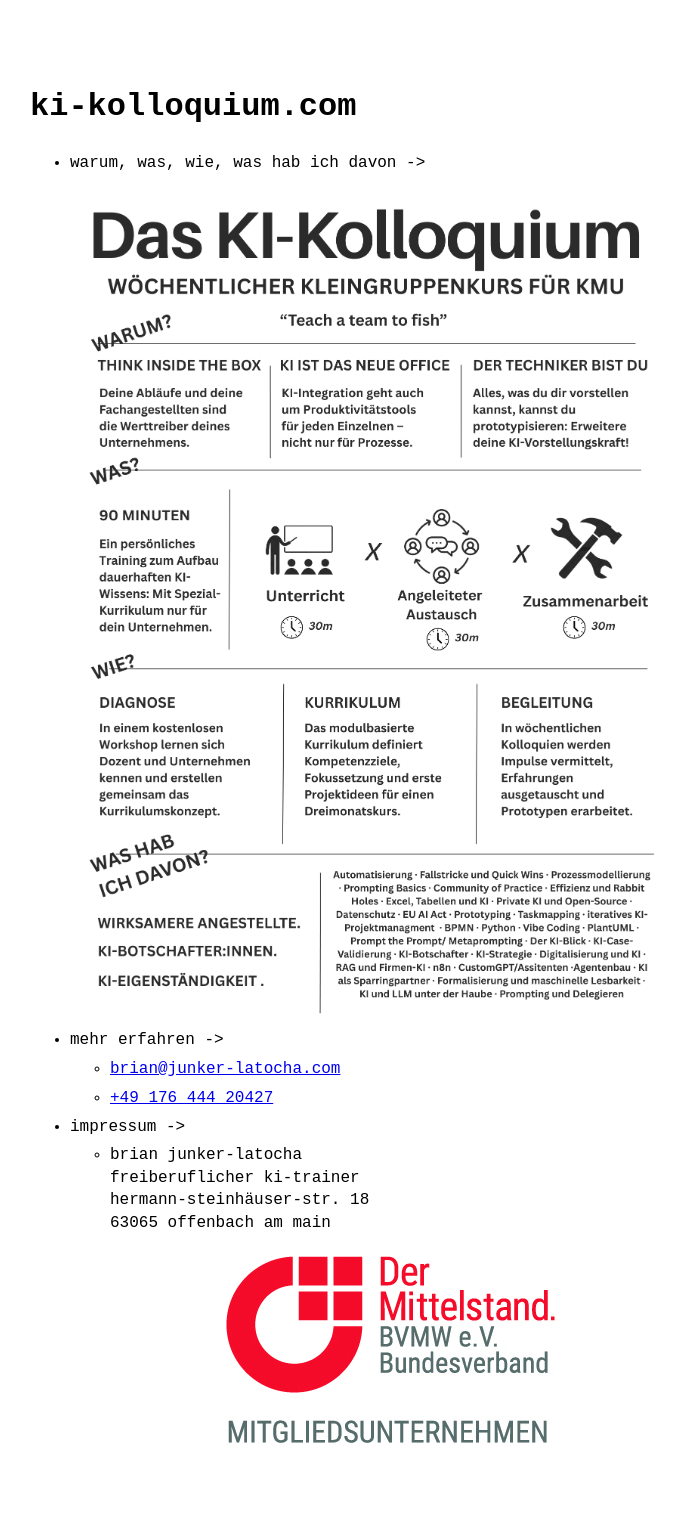
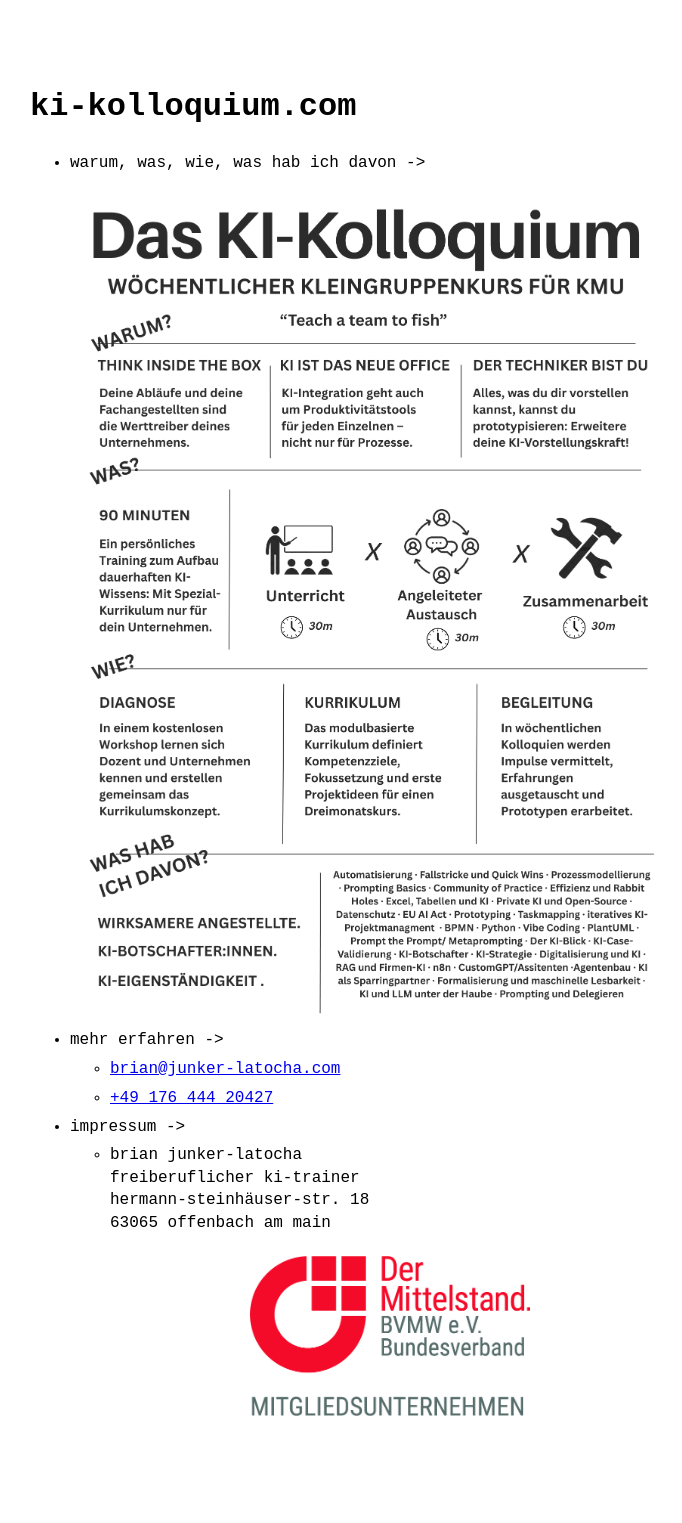
Before and after one commit to BrianInGermany/KI-Kolloquium-, a Jekyll site: the page built from index.md, in a window 1280 px wide. Shown: the whole page, without its empty margins (290-972 px from the left). Built offline with Jekyll 4.4.1, drawn with Linux system fonts in a browser that asks for light colours; after the commit the page ends 1496 px from its top, so only the background shows below that.

Commit message:
Aktualisieren von menu.yml

```diff
--- a/_data/menu.yml
+++ b/_data/menu.yml
@@ -9,7 +9,7 @@
       - title: <a href="tel:+4917644420427">+49 176 444 20427</a>
   - title: impressum ->
     entries:
-      - title: brian junker-latocha<br>freiberuflicher ki-trainer<br>hermann-steinhäuser-str. 18<br>63065 offenbach am main<br><br><img src="/assets/Mitgliedsunternehmen-Der-Mittelstand-BVMW-Bundesverband.jpg" </img>
+      - title: brian junker-latocha<br>freiberuflicher ki-trainer<br>hermann-steinhäuser-str. 18<br>63065 offenbach am main<br><br><img src="/Mitgliedsunternehmen-Der-Mittelstand-BVMW-Bundesverband@2x.jpg" width=50%</img>
 
 
   # - title: all posts
```
